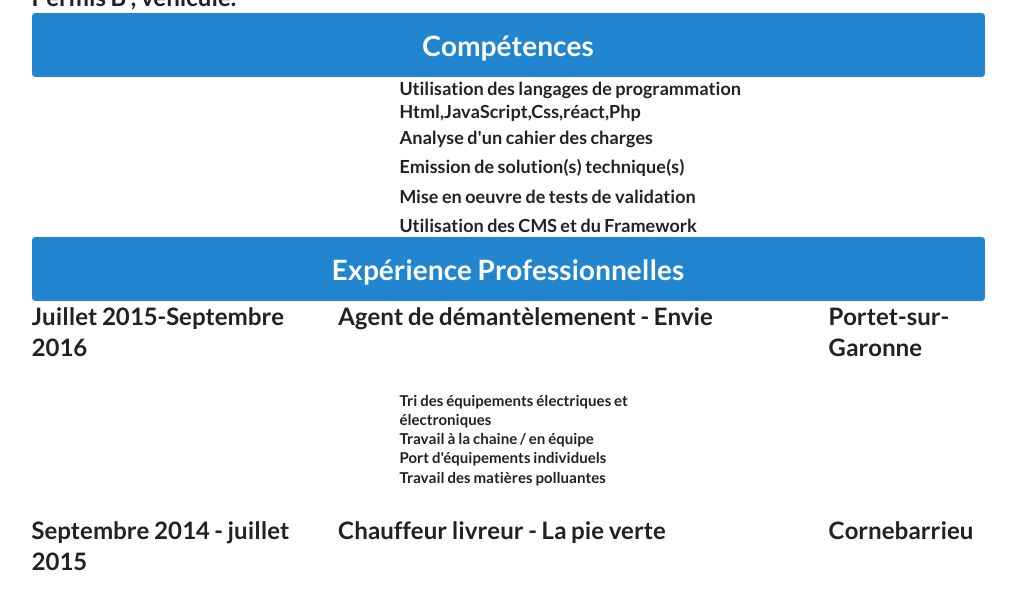
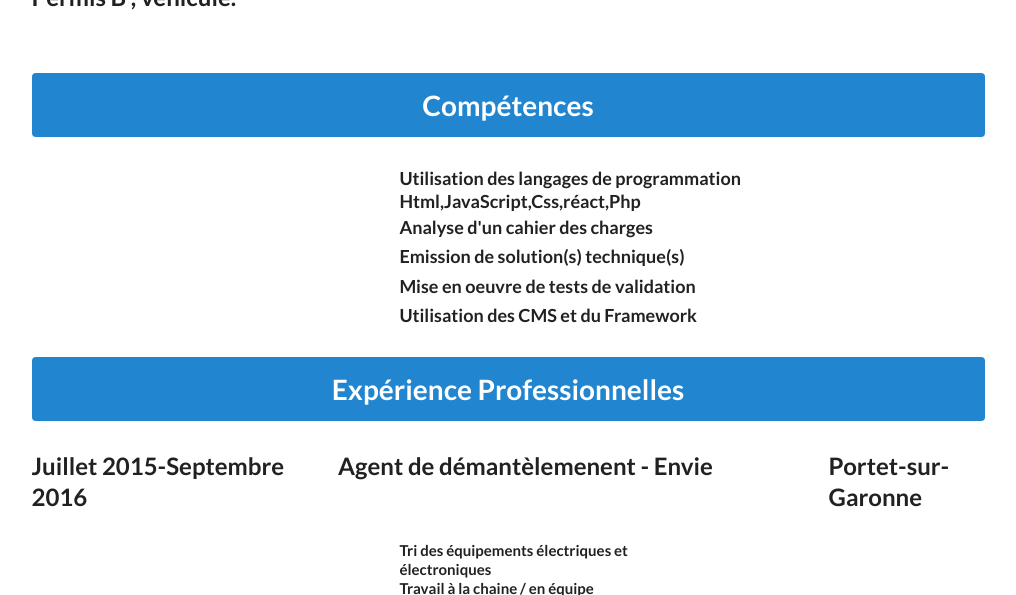
Before and after one commit to Cphil31/cv_final, a website: page index.html in a window 1280 px wide. Shown: the part 203-798 px from the top of the page, without its empty margins (132-1148 px from the left). Drawn offline with nearby package versions, Linux system fonts and the light colour scheme.

Commit message:
Mise en page ajout des espaces

```diff
--- a/index.html
+++ b/index.html
@@ -56,13 +56,14 @@
 							</div>
 
 						</div>
-
+						<div class="space"></div>
+						<div class="space"></div>
 						<div class="titreCompetences sixteen wide column">
 							<div class="ui blue inverted center aligned segment ">
 								<h1>Compétences</h1>
 							</div>
 						</div>
-
+						<div class="space"></div>
 						<div class="ui grid">
 							<div class="six wide center column">
 							</div>
@@ -82,7 +83,7 @@
 						<div class="sixteen wide column">
 							<div class="ui blue inverted center aligned segment"><h1>Expérience Professionnelles</h1></div>
 						</div>
-
+						<div class="space"></div>
 						<div class="ui grid">
 							<div class="five wide column"><h2>Juillet 2015-Septembre 2016</h2></div>
 							<div class="eight wide column"><h2>Agent de démantèlemenent - Envie</h2></div>
--- a/styles.css
+++ b/styles.css
@@ -9,3 +9,6 @@
 	margin-top:125px;
 	margin-left:50px;
 }
+.space{
+	height:30px;
+}
```
Lines whose indentation alone changed are shown as unchanged.
